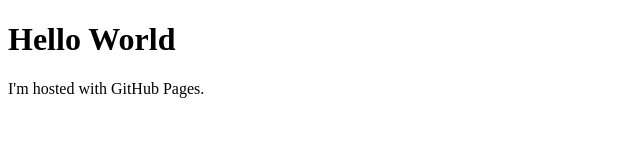
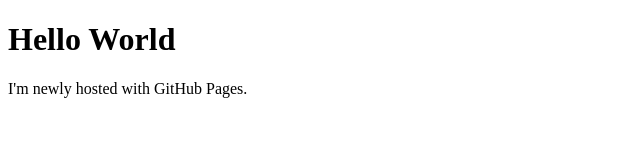
Before and after one commit to alex4150/GitHub_repository, a plain HTML site: page main.html in a window 1280 px wide. Shown: the full height of the page, 0-640 px from the left. Drawn offline with Linux system fonts and the light colour scheme.

Commit message:
Update main.html

```diff
--- a/main.html
+++ b/main.html
@@ -2,6 +2,6 @@
 <html>
 <body>
 <h1>Hello World</h1>
-<p>I'm hosted with GitHub Pages.</p>
+<p>I'm newly hosted with GitHub Pages.</p>
 </body>
 </html>
```
